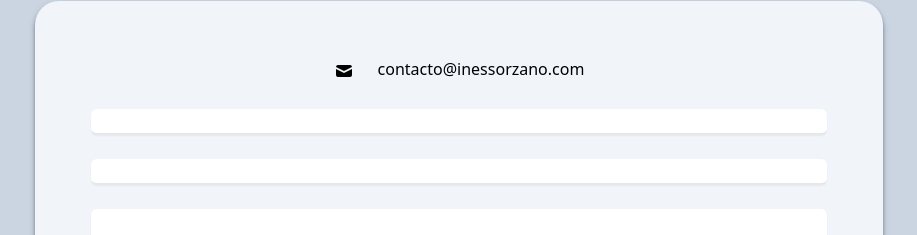
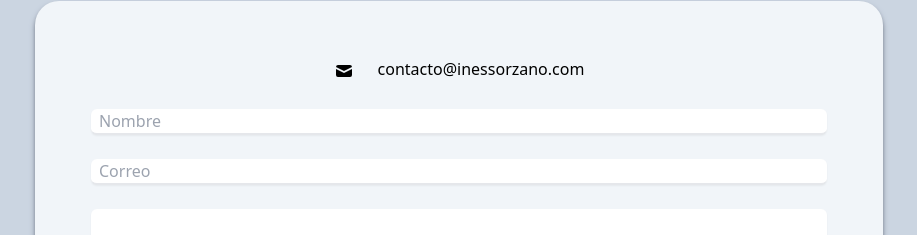
Before and after one commit to InesSorzano/nuxt-portfolio, a Nuxt app: page / in a window 1280 px wide. Shown: the part 1155-1390 px from the top of the page, without its empty margins (181-1098 px from the left). Built offline with nearby package versions, Linux system fonts and the light colour scheme.

Commit message:
mailto on hover change background

```diff
--- a/pages/index.vue
+++ b/pages/index.vue
@@ -99,18 +99,18 @@
           <CardBorder>
             <section class="py-6  mx-0">
                 <form ref="form" @submit.prevent="sendEmail" method="POST" target="_blank" rel="noopener noreferrer"  class="flex flex-col py-6 space-y-6 md:py-0 md:px-6 ng-untouched ng-pristine ng-valid">
-                  <p class="flex items-center mx-0 justify-center">
+                  <a href="mailto:contacto@inessorzano.com"  class="flex items-center mx-0 justify-center rounded-md hover:bg-white dark:hover:bg-slate-600">
                     <svg xmlns="http://www.w3.org/2000/svg" viewBox="0 0 20 20" fill="currentColor" class="w-5 h-5 mr-2 sm:mr-6">
                       <path d="M2.003 5.884L10 9.882l7.997-3.998A2 2 0 0016 4H4a2 2 0 00-1.997 1.884z"></path>
                       <path d="M18 8.118l-8 4-8-4V14a2 2 0 002 2h12a2 2 0 002-2V8.118z"></path>
                     </svg>
-                    <a href="mailto:contacto@inessorzano.com" class="mb-1">contacto@inessorzano.com</a>
-                  </p>
+                    <a class="mb-1">contacto@inessorzano.com</a>
+                  </a>
                   <label class="block">
-                    <input type="text" v-bind:placeholder="Nombre"  name="name" id="name" required class="px-2 outline-none block w-full rounded-md shadow-sm focus:ring focus:ring-opacity-75 focus:ring-slate-900 border-b-2 border-gray-200 dark:bg-slate-600 dark:shadow-inner dark:shadow-slate.700">
+                    <input type="text" placeholder="Nombre"  name="name" id="name" required class="px-2 outline-none block w-full rounded-md shadow-sm focus:ring focus:ring-opacity-75 focus:ring-slate-900 border-b-2 border-gray-200 dark:bg-slate-600 dark:shadow-inner dark:shadow-slate.700">
                   </label>
                   <label class="block">
-                    <input type="email" v-bind:placeholder="Correo" name="email" id="email" required class="px-2 outline-none block w-full rounded-md shadow-sm focus:ring focus:ring-opacity-75 focus:ring-slate-900 border-b-2 border-gray-200 dark:bg-slate-600 dark:shadow-inner dark:shadow-slate.700">
+                    <input type="email" placeholder="Correo" name="email" id="email" required class="px-2 outline-none block w-full rounded-md shadow-sm focus:ring focus:ring-opacity-75 focus:ring-slate-900 border-b-2 border-gray-200 dark:bg-slate-600 dark:shadow-inner dark:shadow-slate.700">
                   </label>
                   <label class="block  ">
                     <textarea rows="3" id="message" v-model="message" name="message" required class="px-2 outline-none block w-full rounded-md shadow-sm focus:ring focus:ring-opacity-75 focus:ring-slate-900 border-b-2 border-gray-200 dark:bg-slate-600 dark:shadow-inner dark:shadow-slate.700"></textarea>
```
Also changed, not shown: assets/css/tailwind.css (line endings or trailing spaces).
